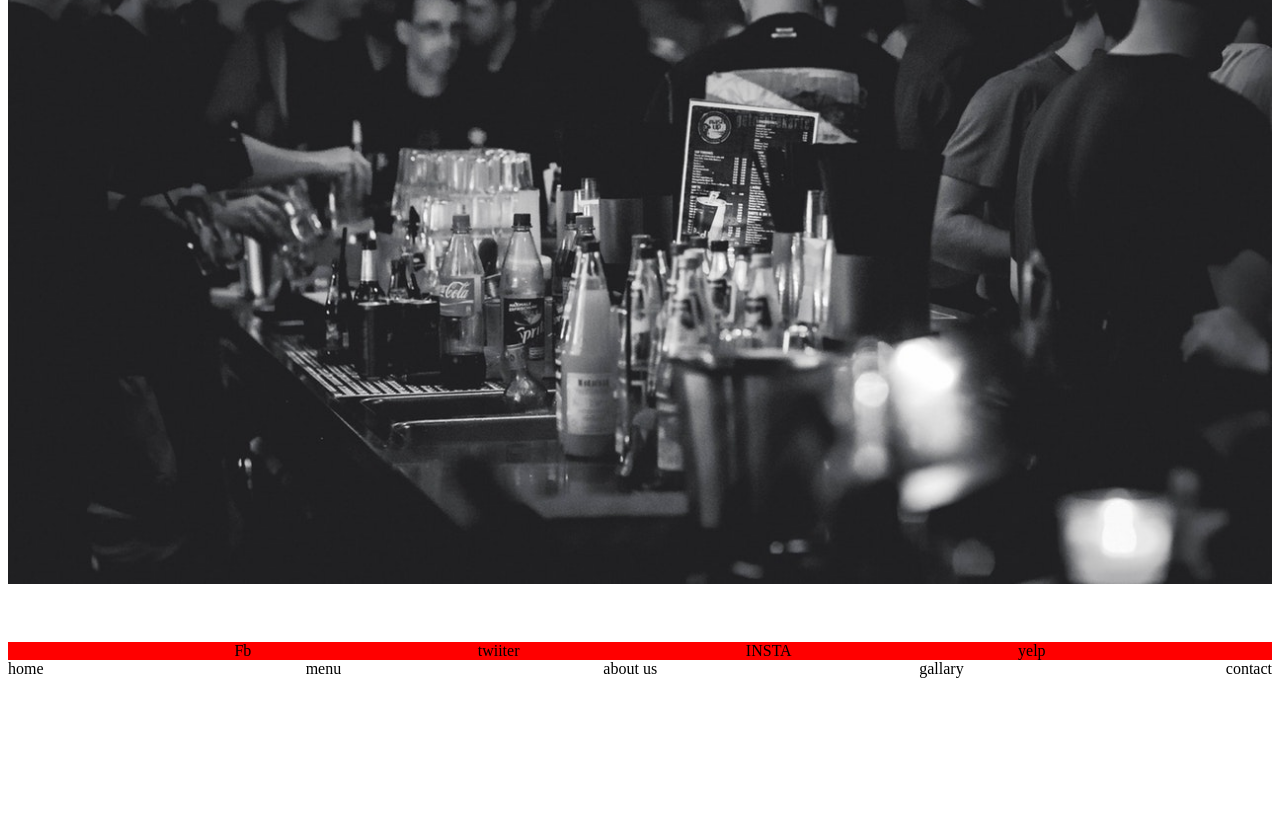
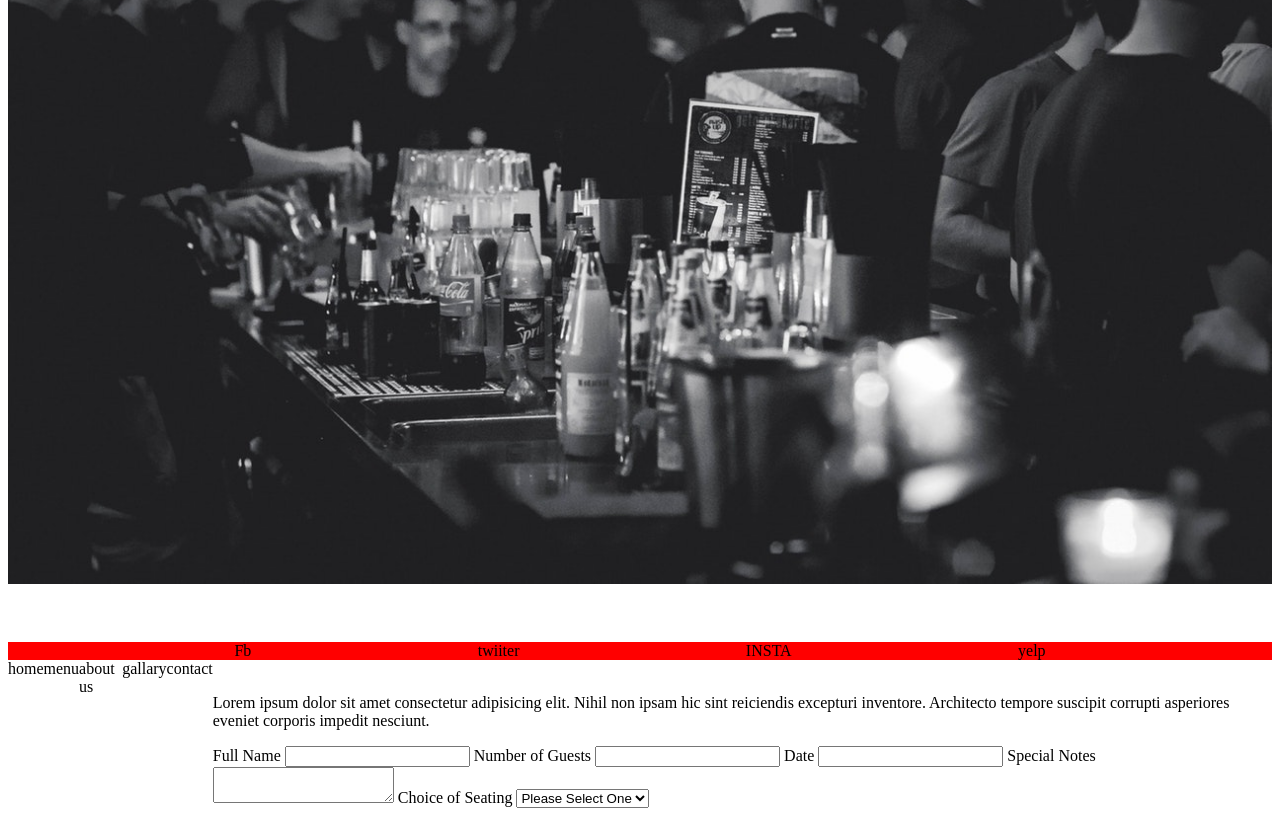
Before and after one commit to lalonso317/Restaurant-, a plain HTML site: page index.html in a window 1280 px wide. Shown: the part 79-895 px from the top of the page. Before the commit the page ends 800 px from the top, so only its background shows below. Drawn offline with nearby package versions, Linux system fonts and the light colour scheme.

Commit message:
Update index.html

```diff
--- a/index.html
+++ b/index.html
@@ -24,11 +24,45 @@
         <div>about us</div>
         <div>gallary</div>
         <div>contact</div>
-      </div>
-      <main></main>
-      <footer></footer>
-    </div>
+      <main>
+        <img src="" >
 
-    <script src="main.js"></script>
+
+
+        <div id="mainbody">
+        <div class="ourstory">
+            <p class="ourstorytext">Lorem ipsum dolor sit amet consectetur adipisicing elit. Nihil non ipsam hic sint reiciendis excepturi inventore. Architecto tempore suscipit corrupti asperiores eveniet corporis impedit nesciunt.</p>
+        </div>
+        <div class="Menu">
+            <div>
+
+            </div>
+        </div>
+        <div class="reservations">
+            <label name="label"class="label" for="fname">Full Name</label>
+            <input class="fullname" name="fname">
+            <label name="guests#" class="label">Number of Guests</label>
+            <input for="guest" name="guests#">
+            <label name="date" class="label">Date</label>
+            <input name="date" class="datebox">
+            <label class="label" name="text">Special Notes</label>
+            <textarea name="text" class="spe"></textarea>
+            <label name="seating" class="label">Choice of Seating</label>
+            <select name="seating" id="seatpref">
+                <option value="choice">Please Select One</option>
+                <option value="booth">Booth</option>
+                <option value="table">Table</option>
+                <option value="outdoor">Outdoor</option>
+            </select>
+        </div>
+        </div>
+    </main>
+    <footer></footer>
+
+    <script
+  src="https://code.jquery.com/jquery-3.4.1.min.js"
+  integrity="sha256-CSXorXvZcTkaix6Yvo6HppcZGetbYMGWSFlBw8HfCJo="
+  crossorigin="anonymous"></script>
+   <script src="main.js"></script>
   </body>
 </html>
```
